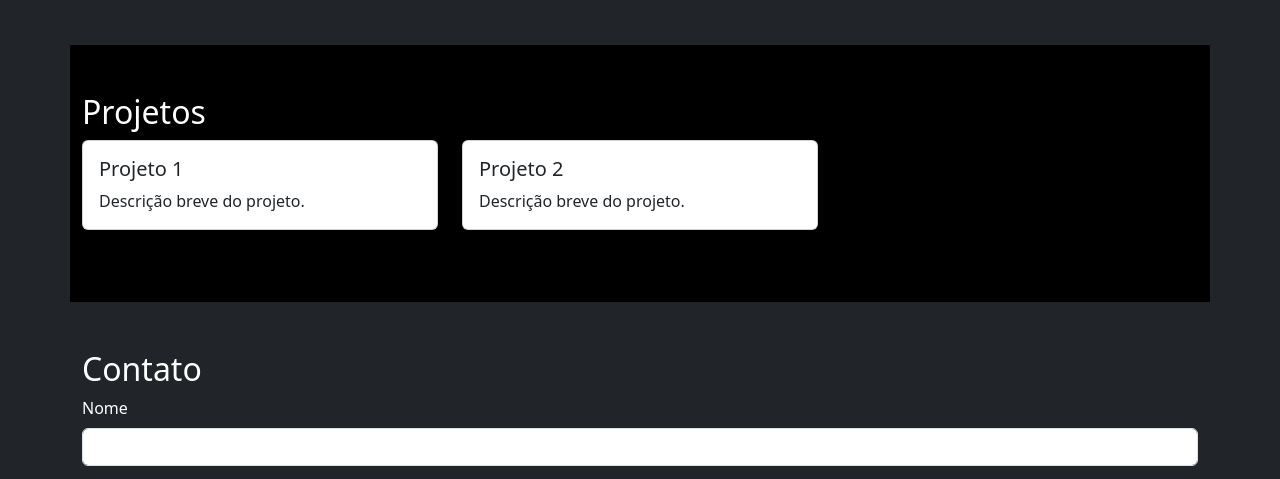
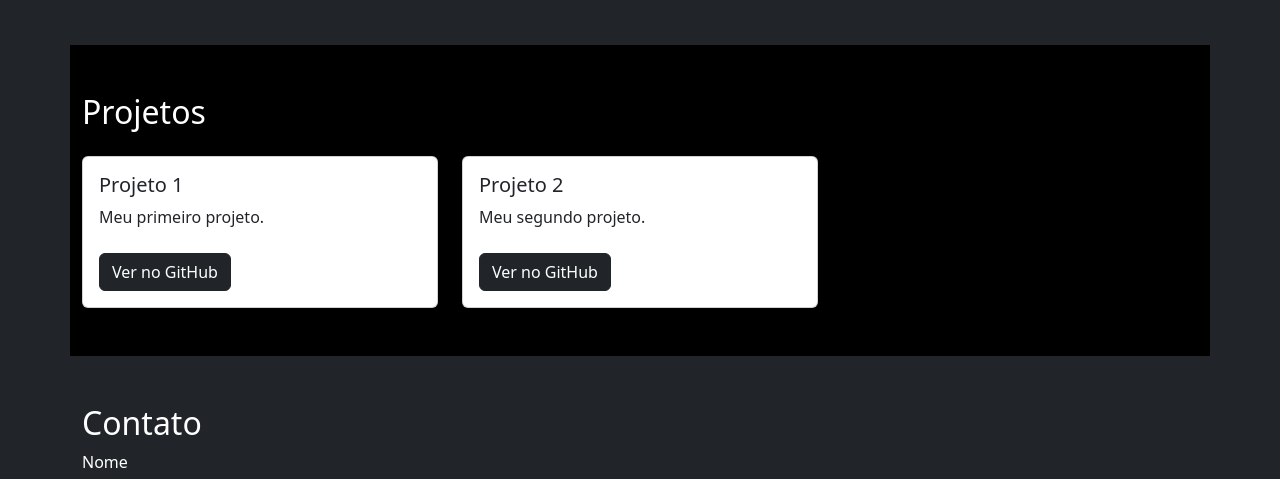
Before and after one commit to thiagogndeveloper/portfolio-ads, a plain HTML site: page index.html in a window 1280 px wide. Shown: the part 262-741 px from the top of the page. Drawn offline with nearby package versions, Linux system fonts and the light colour scheme.

Commit message:
Feat: adicao de botoes com links para projetos no GitHub

```diff
--- a/index.html
+++ b/index.html
@@ -36,22 +36,42 @@
 </section>
 
    <!-- PROJETOS -->
-<section id="projetos" class="container py-5 bg-black">
-   <h2>Projetos</h2>
-   <div class="row">
-      <div class="col-md-4 mb-4">
+<section id="projetos" class="container py-5 bg-black text-white">
+  <h2 class="mb-4">Projetos</h2>
+
+  <div class="row g-4">
+    <!-- PROJETO 1 -->
+    <div class="col-md-6 col-lg-4">
       <div class="card h-100 shadow-sm">
-            <div class="card-body">
+        <div class="card-body d-flex flex-column">
           <h5 class="card-title">Projeto 1</h5>
-               <p class="card-text">Descrição breve do projeto.</p>
+          <p class="card-text flex-grow-1">Meu primeiro projeto.</p>
+          <a
+            href="https://github.com/thiagogndeveloper/Primeiro-projeto"
+            target="_blank"
+            rel="noopener noreferrer"
+            class="btn btn-dark mt-2 align-self-start"
+          >
+            Ver no GitHub
+          </a>
         </div>
       </div>
     </div>
-      <div class="col-md-4 mb-4">
+
+    <!-- PROJETO 2 -->
+    <div class="col-md-6 col-lg-4">
       <div class="card h-100 shadow-sm">
-            <div class="card-body">
+        <div class="card-body d-flex flex-column">
           <h5 class="card-title">Projeto 2</h5>
-               <p class="card-text">Descrição breve do projeto.</p>
+          <p class="card-text flex-grow-1">Meu segundo projeto.</p>
+          <a
+            href="https://github.com/thiagogndeveloper/meu-app"
+            target="_blank"
+            rel="noopener noreferrer"
+            class="btn btn-dark mt-2 align-self-start"
+          >
+            Ver no GitHub
+          </a>
         </div>
       </div>
     </div>
```
Lines whose indentation alone changed are shown as unchanged.
